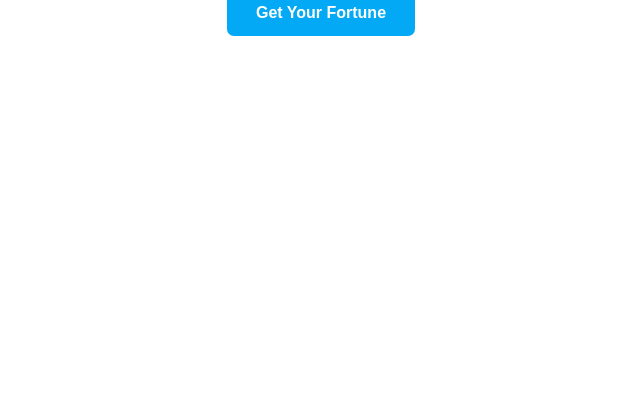
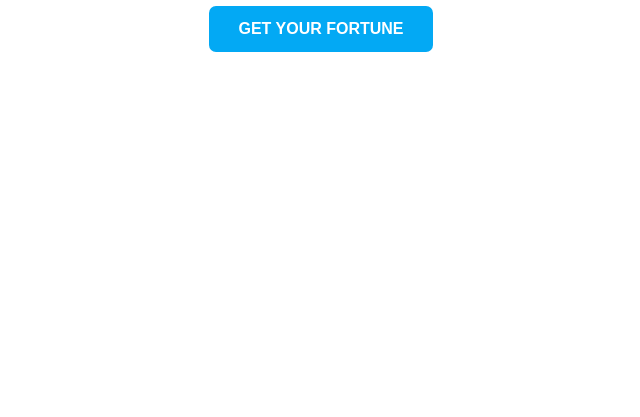
Before and after one commit to istarlet/gmt-show-a-fortune, a plain HTML site: page index.html in a window 1280 px wide. Shown: the part 383-800 px from the top of the page, without its empty margins (319-959 px from the left). Drawn offline with Linux system fonts and the light colour scheme.

Commit message:
Add uppercase to button text

```diff
--- a/styles.css
+++ b/styles.css
@@ -23,7 +23,7 @@
   border: solid 2px transparent;
   transition: background-color 0.3s;
   text-align: center;
-  margin-bottom: 2em;
+  text-transform: uppercase;
 }
 
 .btn:hover {
```
